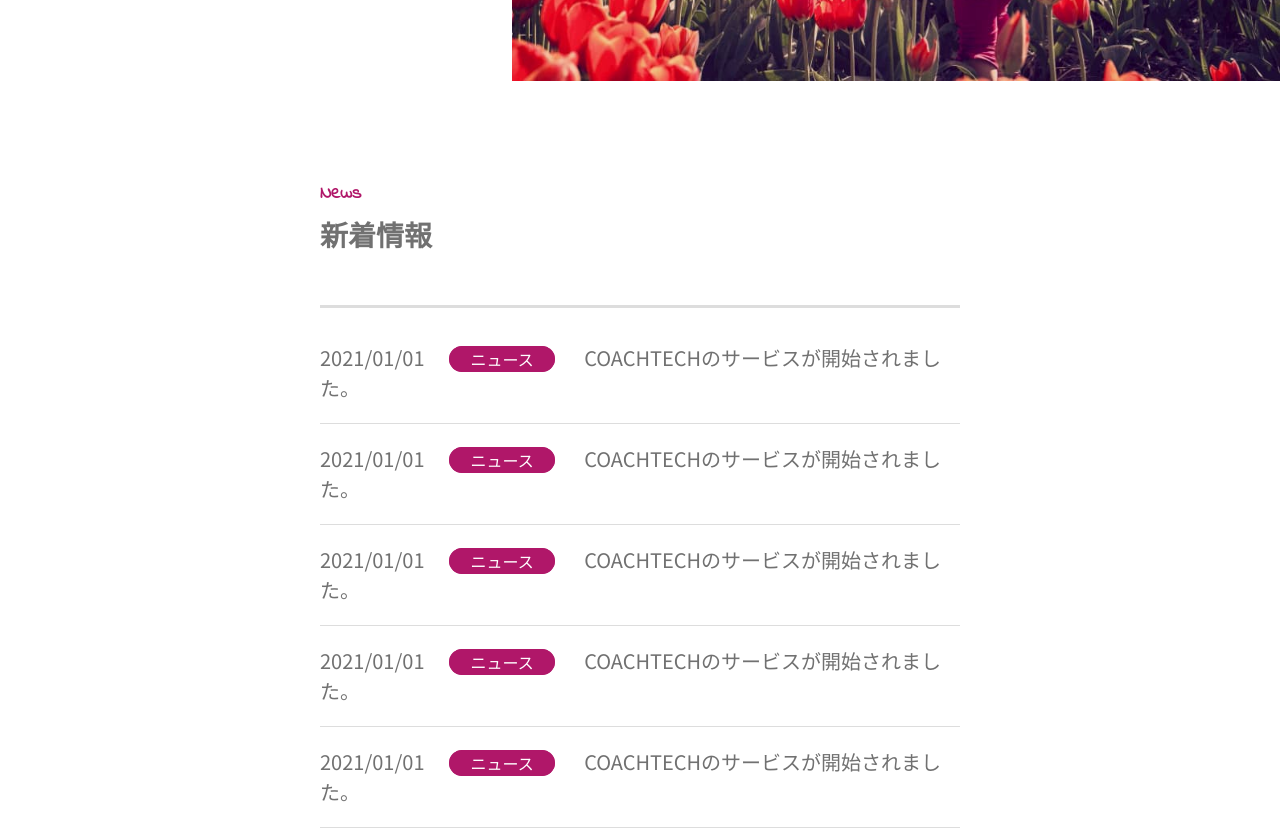
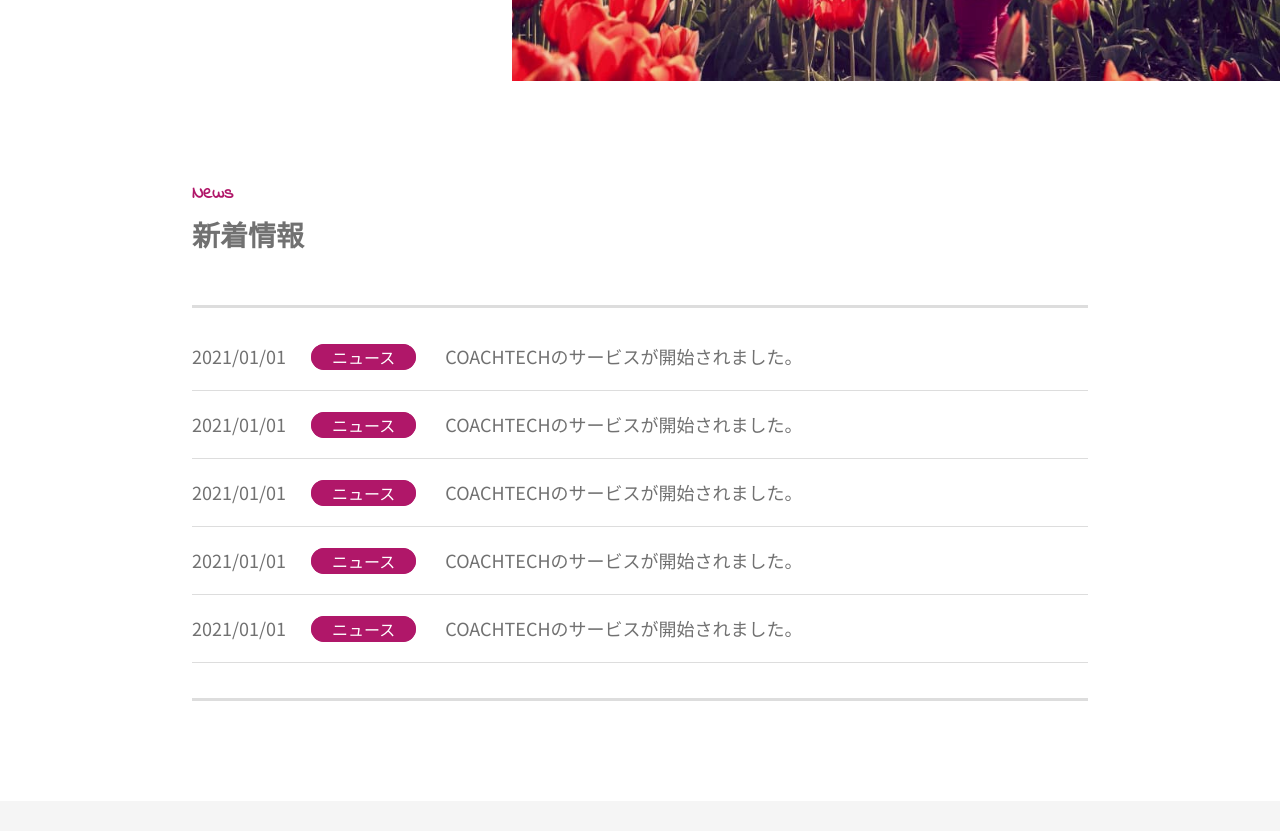
Before and after one commit to pcspread/20230608_pcspread_lp, a plain HTML site: page 20230610_ando/index.html in a window 1280 px wide. Shown: the part 500-1331 px from the top of the page. Drawn offline with Linux system fonts and the light colour scheme.

Commit message:
edit1952

```diff
--- a/20230610_ando/css/style.css
+++ b/20230610_ando/css/style.css
@@ -1,15 +1,4 @@
 @charset "UTF-8";
-
-/* =================================================================================
-container
-================================================================================= */
-/* .container {
-    margin: 0 auto;
-    padding: 0;
-    text-align: center;
-} */
-
-
 
 /* =================================================================================
 header
@@ -157,7 +146,7 @@ main__news
     text-align: center;
     margin: 0 auto;
     padding: 50px 50px 100px 50px;
-    width: 50vw;
+    width: 70vw;
 }
 
 .news__title {
@@ -188,7 +177,7 @@ main__news
 .news__box__item {
     padding: 20px 0;
     border-bottom: 0.5px solid #DDDDDD;
-    font-size: 20px;
+    font-size: 18px;
     color: #717171;
 }
 
```
